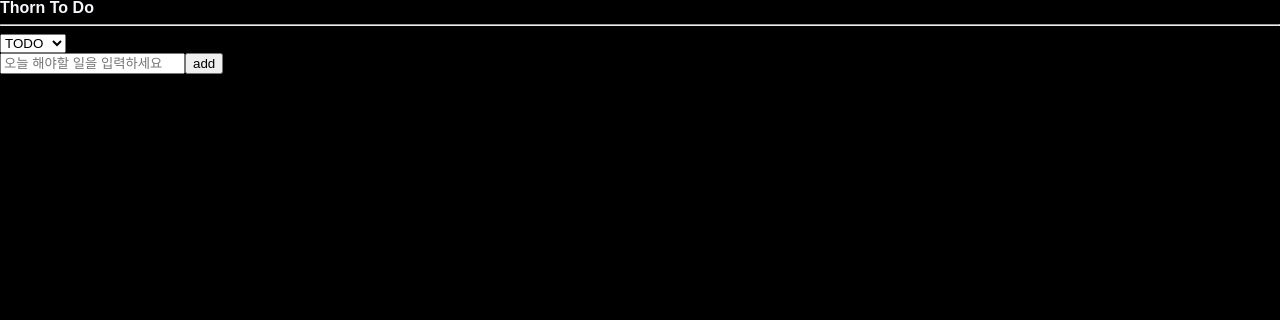
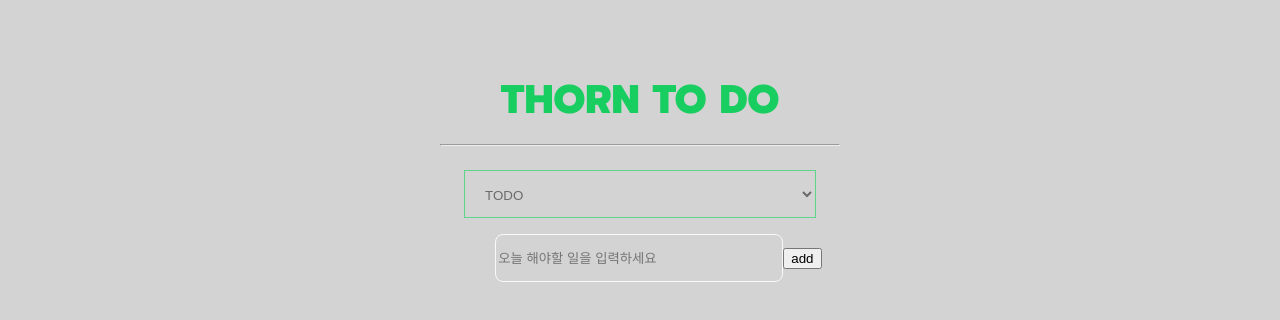
Before and after one commit to xowoony/thorn-to-do, a React (Create React App) app: page / in a window 1280 px wide. Shown: the top 320 px of the page. Built offline with nearby package versions, Linux system fonts and the light colour scheme.

Commit message:
css 수정 중

```diff
--- a/public/index.html
+++ b/public/index.html
@@ -11,7 +11,9 @@
     />
     <link rel="apple-touch-icon" href="%PUBLIC_URL%/logo192.png" />
     <link rel="manifest" href="%PUBLIC_URL%/manifest.json" />
-    <title>Thorn To Do</title>
+    <!-- google font -->
+    <link href="https://fonts.googleapis.com/css2?family=Prompt:wght@800&display=swap" rel="stylesheet">
+    <title>THORN TO DO</title>
   </head>
   <body>
     <noscript>You need to enable JavaScript to run this app.</noscript>
--- a/src/components/CreateToDo.tsx
+++ b/src/components/CreateToDo.tsx
@@ -1,6 +1,17 @@
 import { useForm } from "react-hook-form";
 import { useRecoilValue, useSetRecoilState } from "recoil";
 import { categoryState, toDoState } from "../atoms";
+import styled from "styled-components";
+
+//css
+const Input = styled.input`
+  width: 18rem;
+  height: 3rem;
+  border-radius: 0.5rem;
+  background-color: rgba(52, 52, 52, 0);
+  border: 0.0625rem solid rgba(255, 255, 255, 0.86);
+  margin-left: 2.3rem;
+`;
 
 interface IForm {
   toDo: string;
@@ -22,7 +33,7 @@ function CreateToDo() {
   };
   return (
     <form onSubmit={handleSubmit(handleValid)}>
-      <input
+      <Input
         {...register("toDo", {
           required: "please write a to do",
         })}
--- a/src/components/ToDoList.tsx
+++ b/src/components/ToDoList.tsx
@@ -1,11 +1,39 @@
 import { useRecoilState, useRecoilValue } from "recoil";
 import CreateToDo from "./CreateToDo";
-import {
-  Categories,
-  categoryState,
-  toDoSelector,
-} from "../atoms";
+import { Categories, categoryState, toDoSelector } from "../atoms";
 import ToDo from "./ToDo";
+import styled from "styled-components";
+
+// css
+const Container = styled.div`
+  align-items: center;
+  display: flex;
+  flex-direction: column;
+  justify-content: center;
+  margin-top: 5rem;
+`;
+
+const Title = styled.h1`
+  font-size: 2.5rem;
+  margin-bottom: 1rem;
+  color: #19ce60;
+  font-family: 'Prompt', sans-serif;
+`;
+
+const Hr = styled.hr`
+  width: 25rem;
+`;
+
+const Select = styled.select`
+  width: 22rem;
+  height: 3rem;
+  border: 0.1rem solid rgb(94 213 137);
+  padding: 1rem;
+  background-color: rgb(255 255 255 / 0%);
+  color: rgb(107 107 107);
+  margin-top: 1rem;
+  margin-bottom: 1rem;
+`;
 
 function ToDoList() {
   const toDos = useRecoilValue(toDoSelector);
@@ -15,21 +43,20 @@ function ToDoList() {
     setCategory(event.currentTarget.value as any);
   };
 
-
   return (
-    <div>
-      <h1>Thorn To Do</h1>
-      <hr />
-      <select value={category} onInput={onInput}>
+    <Container>
+      <Title>THORN TO DO</Title>
+      <Hr />
+      <Select value={category} onInput={onInput}>
         <option value={Categories.TODO}>TODO</option>
         <option value={Categories.DOING}>DOING</option>
         <option value={Categories.DONE}>DONE</option>
-      </select>
+      </Select>
       <CreateToDo />
       {toDos?.map((toDo) => (
         <ToDo key={toDo.id} {...toDo} />
       ))}
-    </div>
+    </Container>
   );
 }
 
--- a/src/theme.ts
+++ b/src/theme.ts
@@ -4,8 +4,8 @@ import { DefaultTheme } from "styled-components";
 // 이 테마들은 styled.d.ts 파일 속 속성들과 같아야 한다.
 // 작성해준 후 export 를 해준다.
 export const darkTheme: DefaultTheme = {
-  bgColor: "black",
-  textColor: "#f5f6fa",
+  bgColor: "lightgrey",
+  textColor: "gray",
   accentColor: "rgb(255 187 0)",
   boxColor:  "#2b281b"
 }
```
